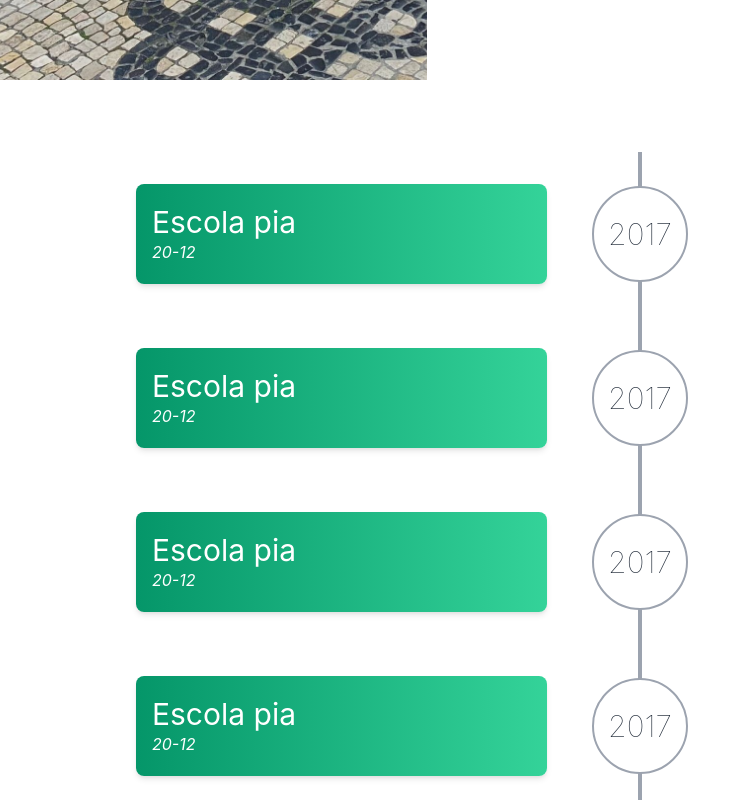
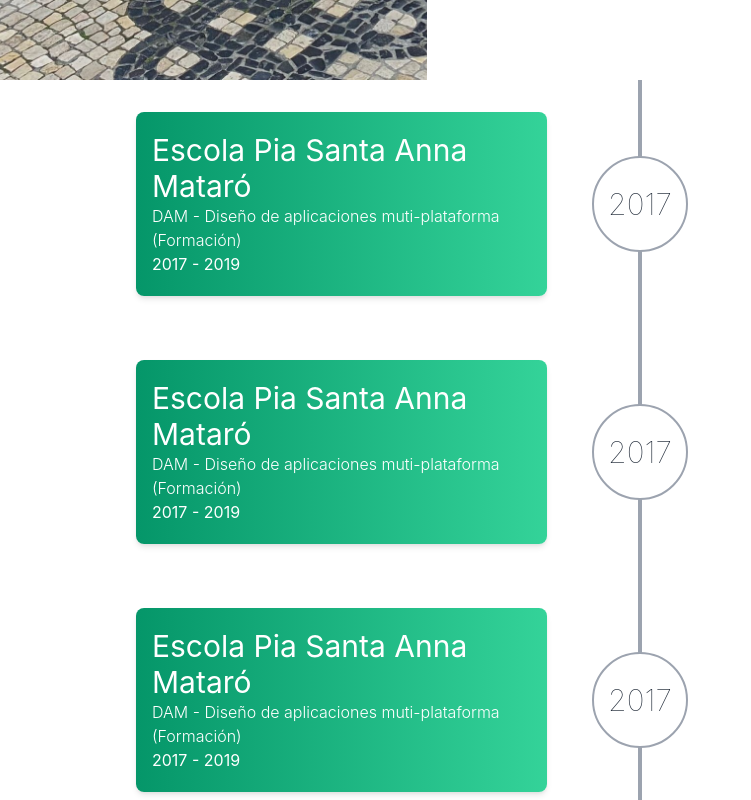
Before and after one commit to nachocebey/nchsite, a React (Create React App) app: page / in a window 1280 px wide. Shown: the part 1520-2320 px from the top of the page, without its empty margins (0-751 px from the left). Built offline with nearby package versions, Linux system fonts and the light colour scheme.

Commit message:
Fixing stylings on timeline

```diff
--- a/src/Views/Main/Components/Timeline/TimeEscolaPia.js
+++ b/src/Views/Main/Components/Timeline/TimeEscolaPia.js
@@ -1,21 +1,19 @@
 export const TimeEscolaPia = (
   <div className="text-white rounded-lg px-4 py-5 bg-gradient-to-r from-green-600 to-green-400 shadow-md hover:shadow-2xl">
-    <p className="text-3xl">Escola pia</p>
-    <p className="italic">20-12</p>
+    <p className="text-3xl">Escola Pia Santa Anna Mataró</p>
+    <p className="font-light">DAM - Diseño de aplicaciones muti-plataforma (Formación)</p>
+    <p className="">2017 - 2019</p>
   </div>
 );
 export const TimeEscolaPiaExtended = (
-  <div className="z-40 text-gray-600 shadow-md hover:shadow-2xl my-4">
-    Привет Lorem ipsum dolor sit amet, consectetur adipisicing elit. Ad corporis culpa deserunt, dignissimos dolor esse
-    fugit ipsam minus odit officiis placeat qui, quidem quis soluta vero? Adipisci alias eius et iure nam nihil
-    reiciendis saepe, voluptatem. Alias cumque dicta dignissimos ea et laborum, minima similique.
-    reiciendis saepe, voluptatem. Alias cumque dicta dignissimos ea et laborum, minima similique.
-    reiciendis saepe, voluptatem. Alias cumque dicta dignissimos ea et laborum, minima similique.
-    reiciendis saepe, voluptatem. Alias cumque dicta dignissimos ea et laborum, minima similique.
-    reiciendis saepe, voluptatem. Alias cumque dicta dignissimos ea et laborum, minima similique.
-    reiciendis saepe, voluptatem. Alias cumque dicta dignissimos ea et laborum, minima similique.
-    reiciendis saepe, voluptatem. Alias cumque dicta dignissimos ea et laborum, minima similique.
-    reiciendis saepe, voluptatem. Alias cumque dicta dignissimos ea et laborum, minima similique.
-    reiciendis saepe, voluptatem. Alias cumque dicta dignissimos ea et laborum, minima similique.
+  <div className="z-40 text-gray-600 shadow-md hover:shadow-2xl my-4 p-5 bg-gradient-to-r from-green-100 to-green-50">
+    <p className="text-3xl">Escola Pia Santa Anna Mataró</p>
+    <p className="font-light">DAM - Diseño de aplicaciones muti-plataforma</p>
+    <p className="pb-3">2017 - 2019</p>
+    <p>El inicio de mi carrera como programador.</p>
+    <p>
+      Por aquel entonces no concocía lo que era el mundo de la programación, pero siempre quise entenderlo. He crecido
+      en los inicios de la era digital, por lo que nunca
+    </p>
   </div>
 );
```
